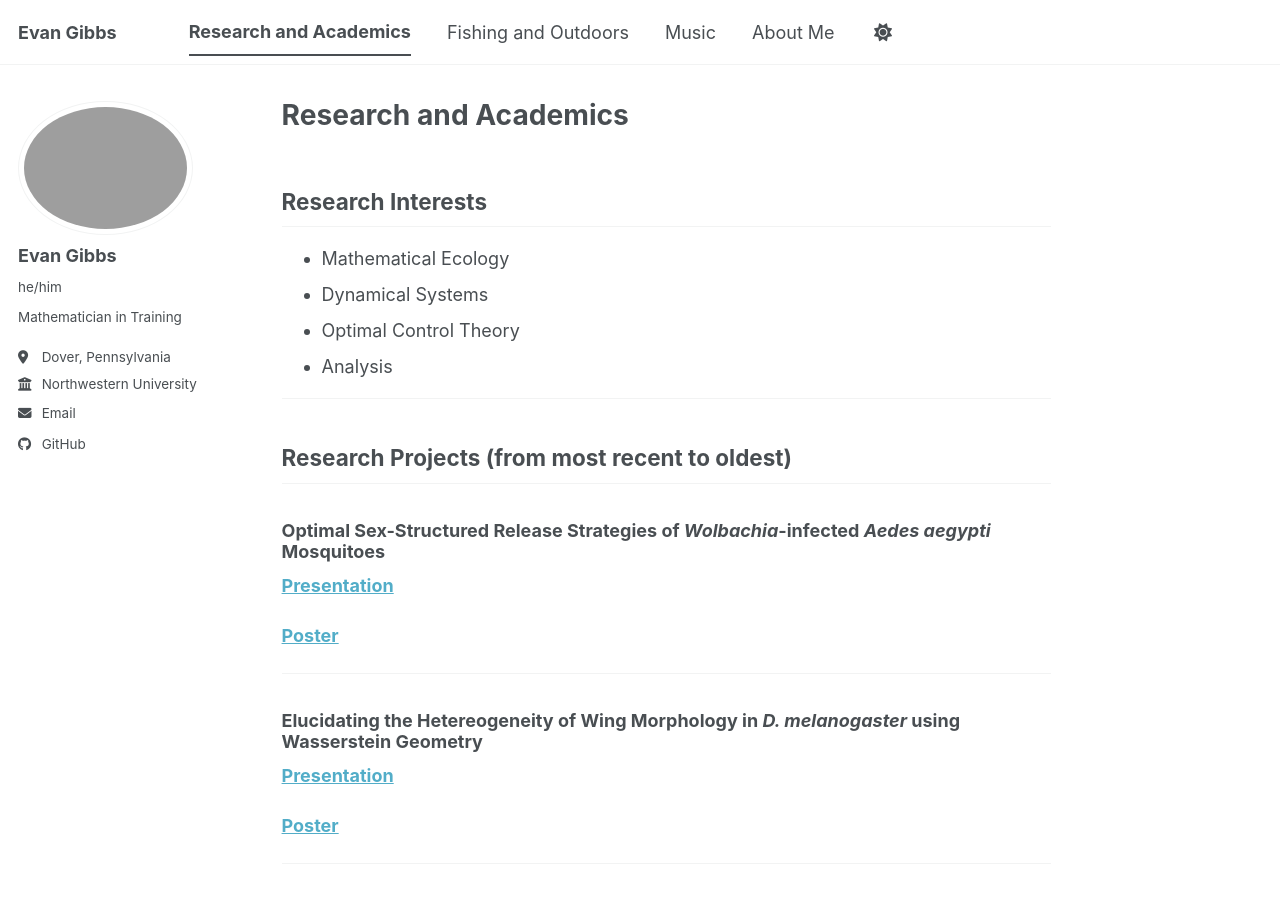
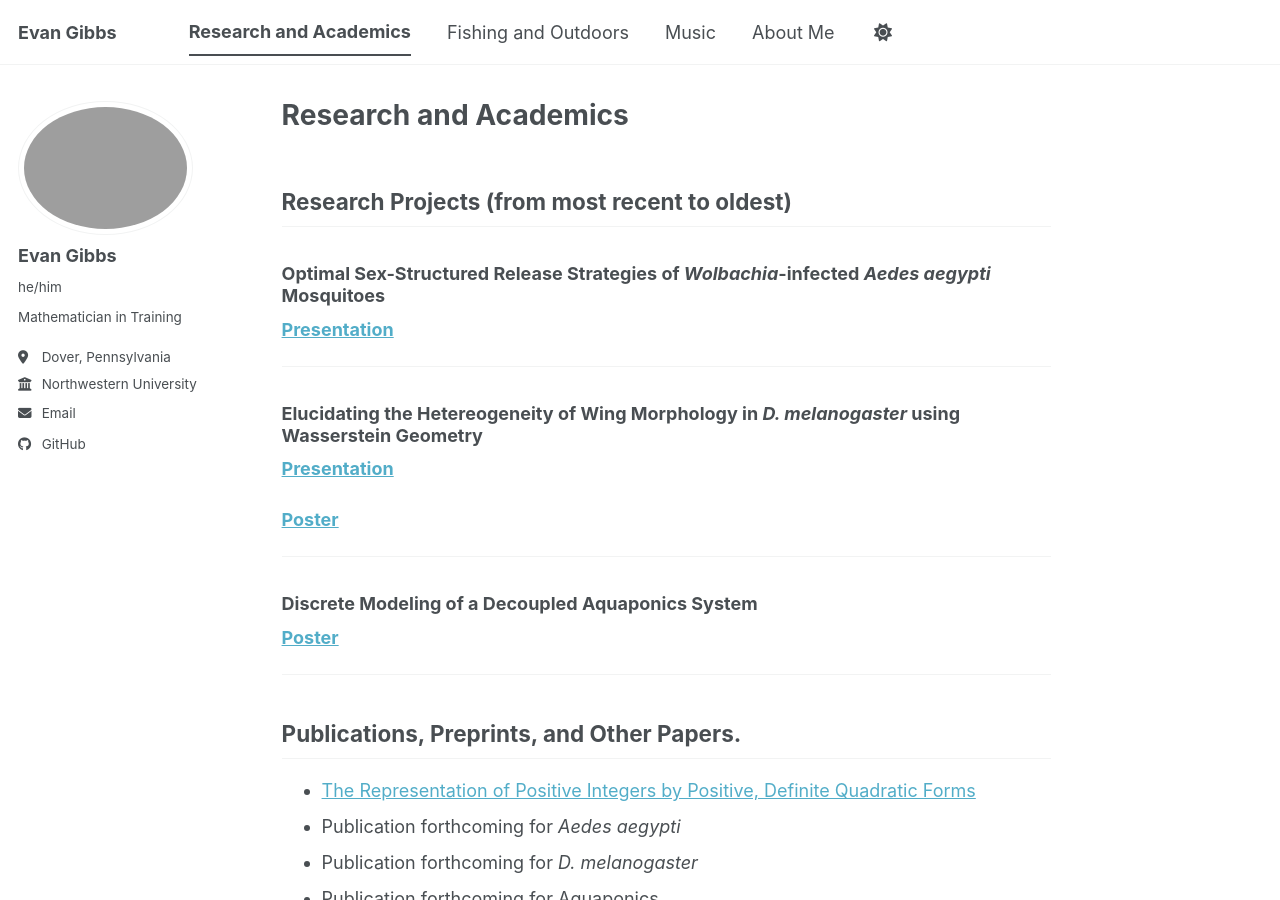
Before and after one commit to EvanGibbs717/EvanGibbs, a Jekyll site: the page built from _pages/research.md, in a window 1280 px wide and 900 px high. Built offline with Jekyll 4.4.1, drawn with Linux system fonts in a browser that asks for light colours; a script bundle is joined from its source files by our own code; library files that are not in the unit come from our copies.

Commit message:
Update research.md

```diff
--- a/_pages/research.md
+++ b/_pages/research.md
@@ -7,28 +7,18 @@
   - /research.html
 ---
 
-## Research Interests
-
-- Mathematical Ecology
-- Dynamical Systems
-- Optimal Control Theory
-- Analysis
-
----
-
 ## Research Projects (from most recent to oldest)
 
 ### Optimal Sex-Structured Release Strategies of *Wolbachia*-infected *Aedes aegypti* Mosquitoes
 
-[**Presentation**](https://evangibbs717.github.io/EvanGibbs/files/CV_EvanGibbs_2026.pdf)
+[**Presentation**](https://evangibbs717.github.io/EvanGibbs/files/Wolbachia_OC.pdf)
 
-[**Poster**](https://evangibbs717.github.io/EvanGibbs/files/CV_EvanGibbs_2026.pdf)
 
 ---
 
 ### Elucidating the Hetereogeneity of Wing Morphology in *D. melanogaster* using Wasserstein Geometry
 
-[**Presentation**](https://evangibbs717.github.io/EvanGibbs/files/CV_EvanGibbs_2026.pdf)
+[**Presentation**](https://evangibbs717.github.io/EvanGibbs/files/Wass_Fly.pdf)
 
 [**Poster**](https://evangibbs717.github.io/EvanGibbs/files/Final_Poster_EG.pdf)
 
```
